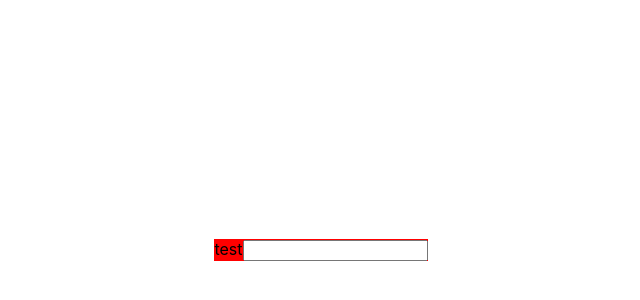
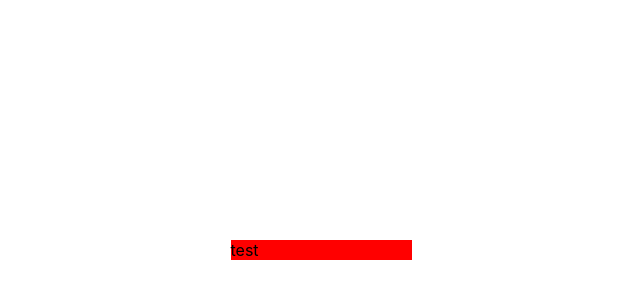
Before and after one commit to itscharlieliu/react-material-input, a React (Create React App) app: page / in a window 1280 px wide. Shown: the part 150-450 px from the top of the page, without its empty margins (319-959 px from the left). Built offline with nearby package versions, Linux system fonts and the light colour scheme.

Commit message:
Implement css for input container

```diff
--- a/src/components/Input.tsx
+++ b/src/components/Input.tsx
@@ -1,5 +1,6 @@
 import React from "react";
-import styles from "./styles/Input.module.css"
+
+import styles from "./styles/Input.module.css";
 
 export interface InputProps extends React.InputHTMLAttributes<HTMLInputElement> {
     helperText?: string;
@@ -12,8 +13,8 @@ export interface InputProps extends React.InputHTMLAttributes<HTMLInputElement>
 const Input = (): JSX.Element => {
     return (
         <label className={styles.inputContainer}>
-            test
-            <input/>
+            <span className={styles.inputLabel}>test</span>
+            <input className={styles.inputElement} />
         </label>
     );
 };
--- a/src/components/styles/Input.module.css
+++ b/src/components/styles/Input.module.css
@@ -1,3 +1,16 @@
 .inputContainer {
     background: red;
 }
+
+.inputContainer:focus-within  {
+    background: purple;
+}
+
+.inputLabel {
+    position: absolute;
+}
+
+.inputElement {
+    background: none;
+    border: none;
+}
```
Also changed, not shown: 1 other file (tests, documents, lock files or other folders).
